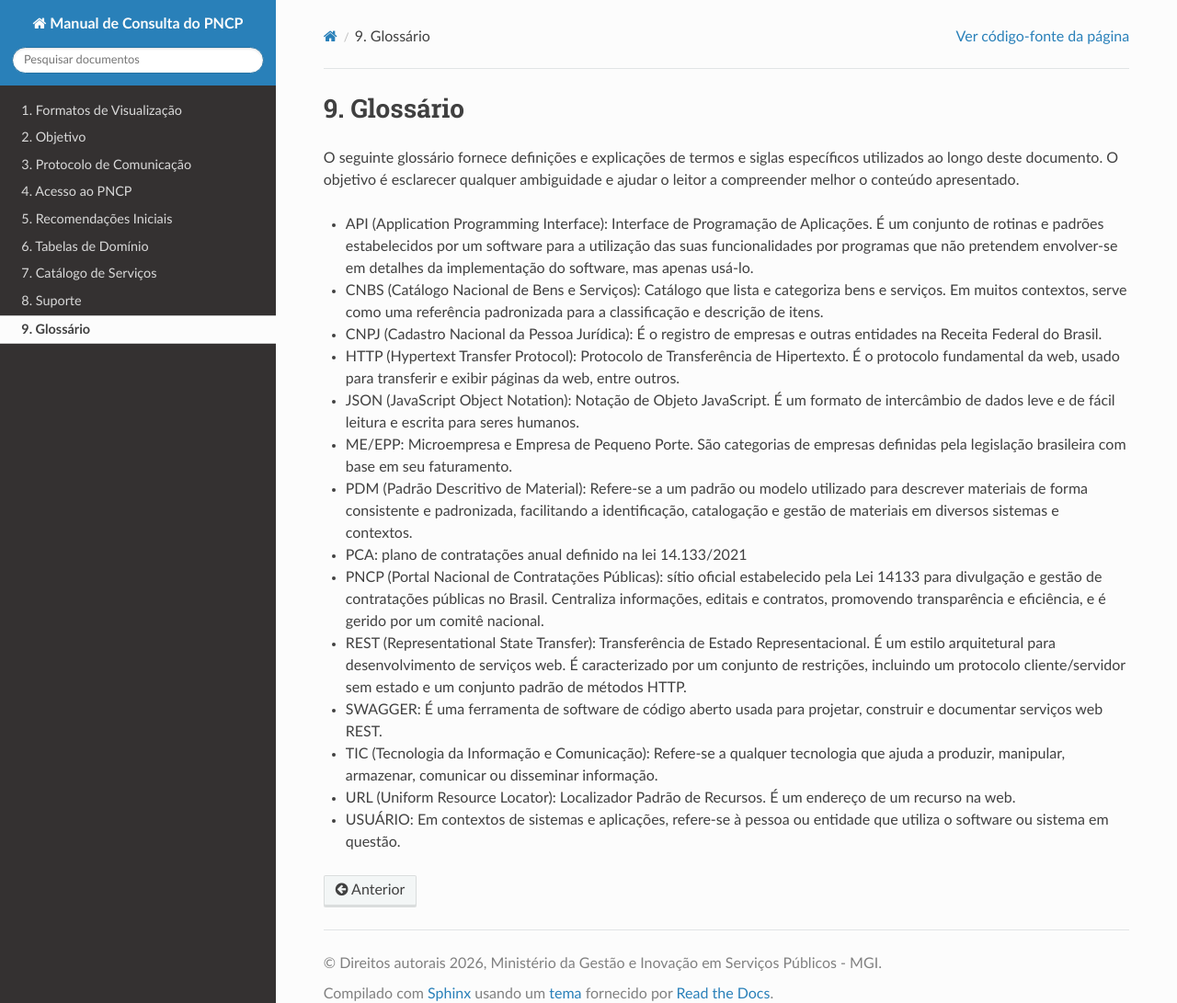
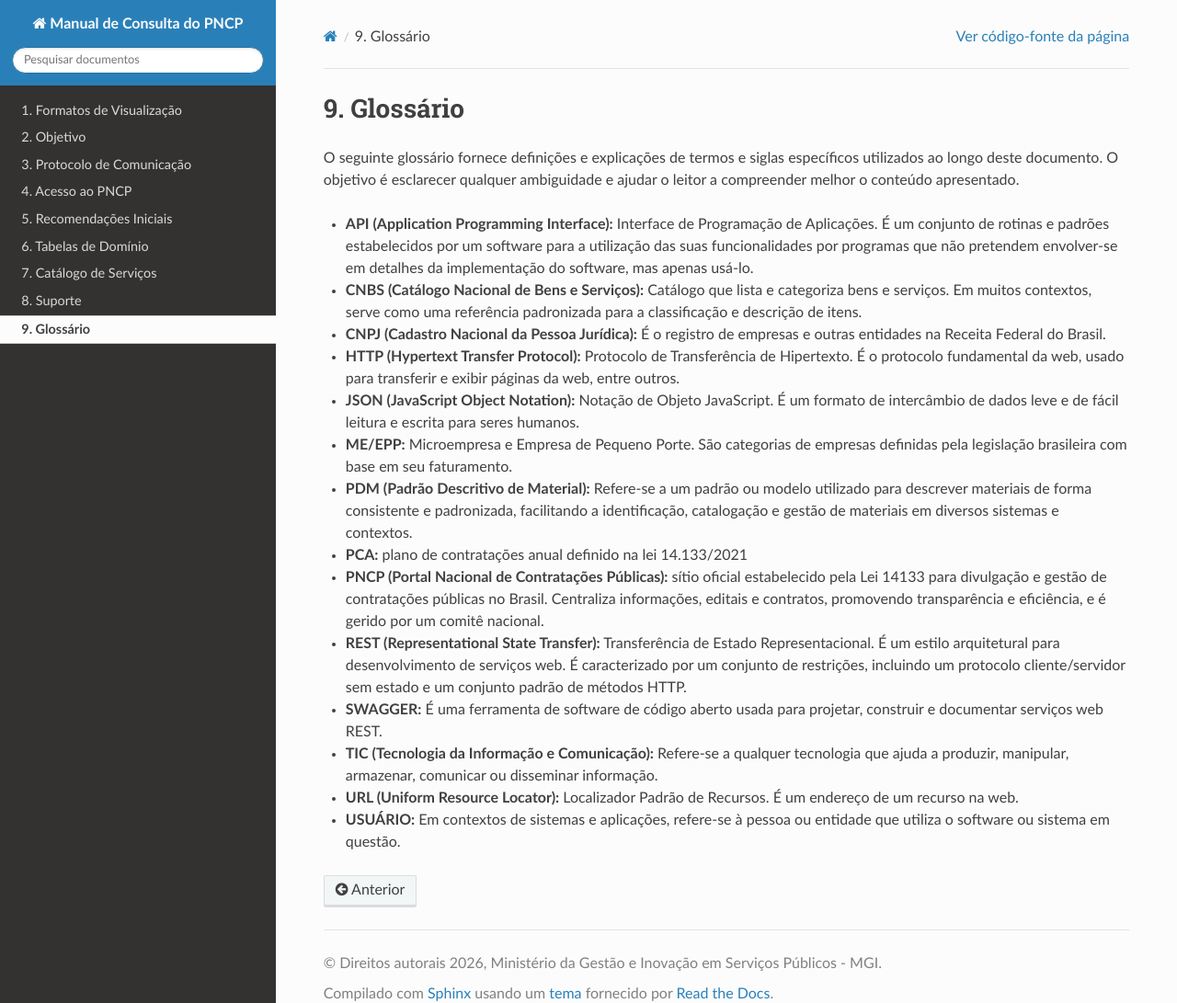
Before and after one commit to sofiaestrelab/Manual-de-Consulta-do-PNCP, a Sphinx documentation site: the page built from docs/source/glossario.rst, in a window 1280 px wide. Shown: the whole page at 92% size. Built offline with Sphinx 7.4.7 and the Read the Docs theme 3.1.0, drawn with Linux system fonts in a browser that asks for light colours; part of the change alters nothing that is shown.

```diff
--- a/docs/source/glossario.rst
+++ b/docs/source/glossario.rst
@@ -4,30 +4,30 @@ Glossário
 O seguinte glossário fornece definições e explicações de termos e siglas específicos utilizados ao longo deste documento. O objetivo é esclarecer qualquer
 ambiguidade e ajudar o leitor a compreender melhor o conteúdo apresentado.
 
-- API (Application Programming Interface): Interface de Programação de Aplicações. É um conjunto de rotinas e padrões estabelecidos por um software para a utilização das suas funcionalidades por programas que não pretendem envolver-se em detalhes da implementação do software, mas apenas usá-lo.
+- **API (Application Programming Interface):** Interface de Programação de Aplicações. É um conjunto de rotinas e padrões estabelecidos por um software para a utilização das suas funcionalidades por programas que não pretendem envolver-se em detalhes da implementação do software, mas apenas usá-lo.
 
-- CNBS (Catálogo Nacional de Bens e Serviços): Catálogo que lista e categoriza bens e serviços. Em muitos contextos, serve como uma referência padronizada para a classificação e descrição de itens.
+- **CNBS (Catálogo Nacional de Bens e Serviços):** Catálogo que lista e categoriza bens e serviços. Em muitos contextos, serve como uma referência padronizada para a classificação e descrição de itens.
 
-- CNPJ (Cadastro Nacional da Pessoa Jurídica): É o registro de empresas e outras entidades na Receita Federal do Brasil.
+- **CNPJ (Cadastro Nacional da Pessoa Jurídica):** É o registro de empresas e outras entidades na Receita Federal do Brasil.
 
-- HTTP (Hypertext Transfer Protocol): Protocolo de Transferência de Hipertexto. É o protocolo fundamental da web, usado para transferir e exibir páginas da web, entre outros.
+- **HTTP (Hypertext Transfer Protocol):** Protocolo de Transferência de Hipertexto. É o protocolo fundamental da web, usado para transferir e exibir páginas da web, entre outros.
 
-- JSON (JavaScript Object Notation): Notação de Objeto JavaScript. É um formato de intercâmbio de dados leve e de fácil leitura e escrita para seres humanos.
+- **JSON (JavaScript Object Notation):** Notação de Objeto JavaScript. É um formato de intercâmbio de dados leve e de fácil leitura e escrita para seres humanos.
 
-- ME/EPP: Microempresa e Empresa de Pequeno Porte. São categorias de empresas definidas pela legislação brasileira com base em seu faturamento.
+- **ME/EPP:** Microempresa e Empresa de Pequeno Porte. São categorias de empresas definidas pela legislação brasileira com base em seu faturamento.
 
-- PDM (Padrão Descritivo de Material): Refere-se a um padrão ou modelo utilizado para descrever materiais de forma consistente e padronizada, facilitando a identificação, catalogação e gestão de materiais em diversos sistemas e contextos.
+- **PDM (Padrão Descritivo de Material):** Refere-se a um padrão ou modelo utilizado para descrever materiais de forma consistente e padronizada, facilitando a identificação, catalogação e gestão de materiais em diversos sistemas e contextos.
 
-- PCA: plano de contratações anual definido na lei 14.133/2021
+- **PCA:** plano de contratações anual definido na lei 14.133/2021
 
-- PNCP (Portal Nacional de Contratações Públicas): sítio oficial estabelecido pela Lei 14133 para divulgação e gestão de contratações públicas no Brasil. Centraliza informações, editais e contratos, promovendo transparência e eficiência, e é gerido por um comitê nacional.
+- **PNCP (Portal Nacional de Contratações Públicas):** sítio oficial estabelecido pela Lei 14133 para divulgação e gestão de contratações públicas no Brasil. Centraliza informações, editais e contratos, promovendo transparência e eficiência, e é gerido por um comitê nacional.
 
-- REST (Representational State Transfer): Transferência de Estado Representacional. É um estilo arquitetural para desenvolvimento de serviços web. É caracterizado por um conjunto de restrições, incluindo um protocolo cliente/servidor sem estado e um conjunto padrão de métodos HTTP.
+- **REST (Representational State Transfer):** Transferência de Estado Representacional. É um estilo arquitetural para desenvolvimento de serviços web. É caracterizado por um conjunto de restrições, incluindo um protocolo cliente/servidor sem estado e um conjunto padrão de métodos HTTP.
 
-- SWAGGER: É uma ferramenta de software de código aberto usada para projetar, construir e documentar serviços web REST.
+- **SWAGGER:** É uma ferramenta de software de código aberto usada para projetar, construir e documentar serviços web REST.
 
-- TIC (Tecnologia da Informação e Comunicação): Refere-se a qualquer tecnologia que ajuda a produzir, manipular, armazenar, comunicar ou disseminar informação.
+- **TIC (Tecnologia da Informação e Comunicação):** Refere-se a qualquer tecnologia que ajuda a produzir, manipular, armazenar, comunicar ou disseminar informação.
 
-- URL (Uniform Resource Locator): Localizador Padrão de Recursos. É um endereço de um recurso na web.
+- **URL (Uniform Resource Locator):** Localizador Padrão de Recursos. É um endereço de um recurso na web.
 
-- USUÁRIO: Em contextos de sistemas e aplicações, refere-se à pessoa ou entidade que utiliza o software ou sistema em questão.
+- **USUÁRIO:** Em contextos de sistemas e aplicações, refere-se à pessoa ou entidade que utiliza o software ou sistema em questão.
```
